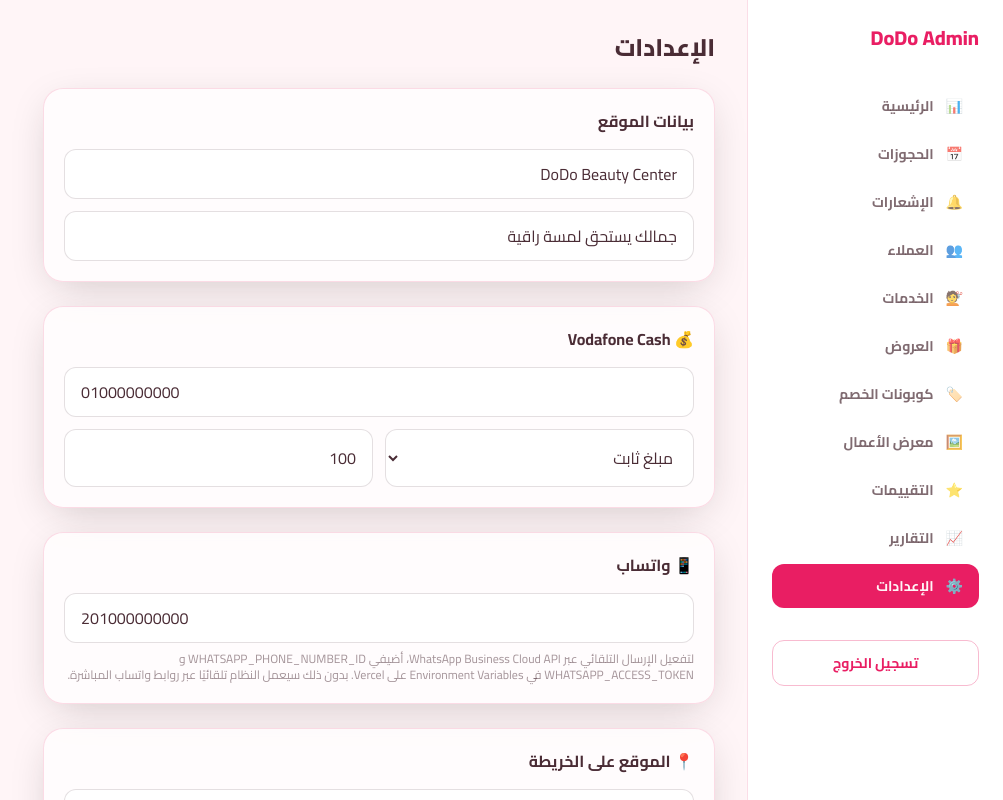
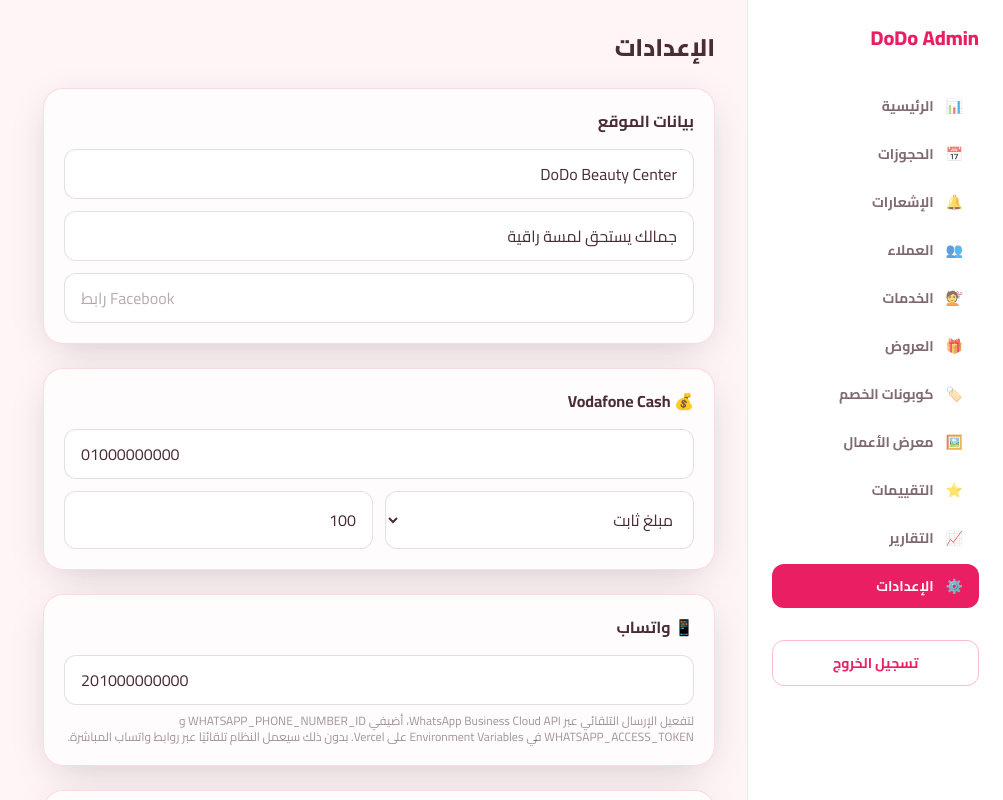
Before and after one commit to BishoyRezk1/dodo-beauty-center, a Next.js app: page /admin/settings in a window 1280 px wide. Shown: the top 800 px of the page, without its empty margins (277-1280 px from the left). Built offline with nearby package versions, Linux system fonts and the light colour scheme; no server answers; the database is empty.

Commit message:
Add Facebook URL setting

```diff
--- a/src/app/admin/(protected)/settings/page.tsx
+++ b/src/app/admin/(protected)/settings/page.tsx
@@ -116,6 +116,13 @@ export default function SettingsAdminPage() {
             placeholder="الشعار / الوصف المختصر"
             value={settings.site_tagline || ""}
             onChange={(e) => set("site_tagline", e.target.value)}
+          />
+          <input
+            className="input-field"
+            dir="ltr"
+            placeholder="رابط Facebook"
+            value={settings.facebook_url || ""}
+            onChange={(e) => set("facebook_url", e.target.value)}
           />
         </div>
       </div>
```
